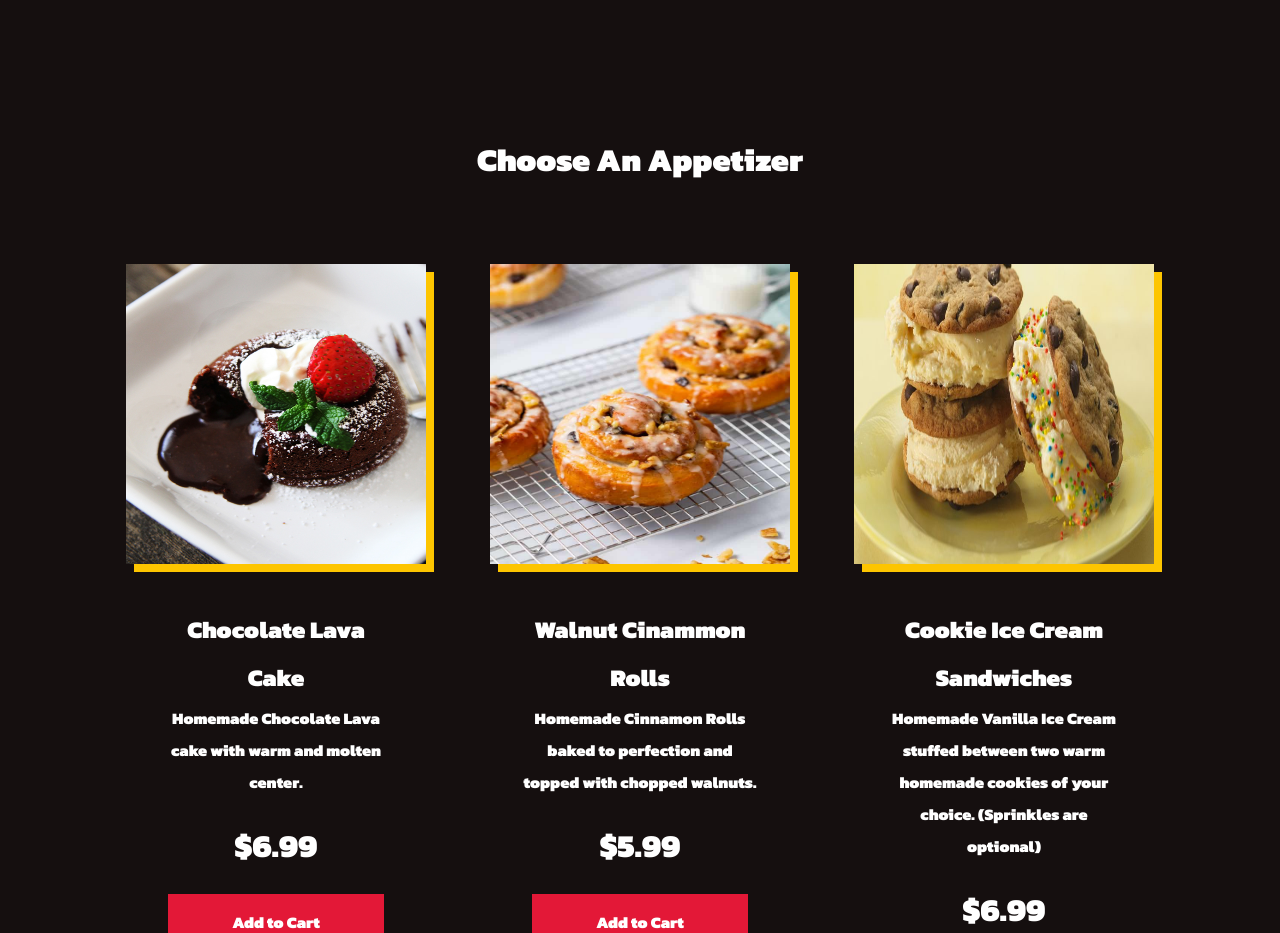
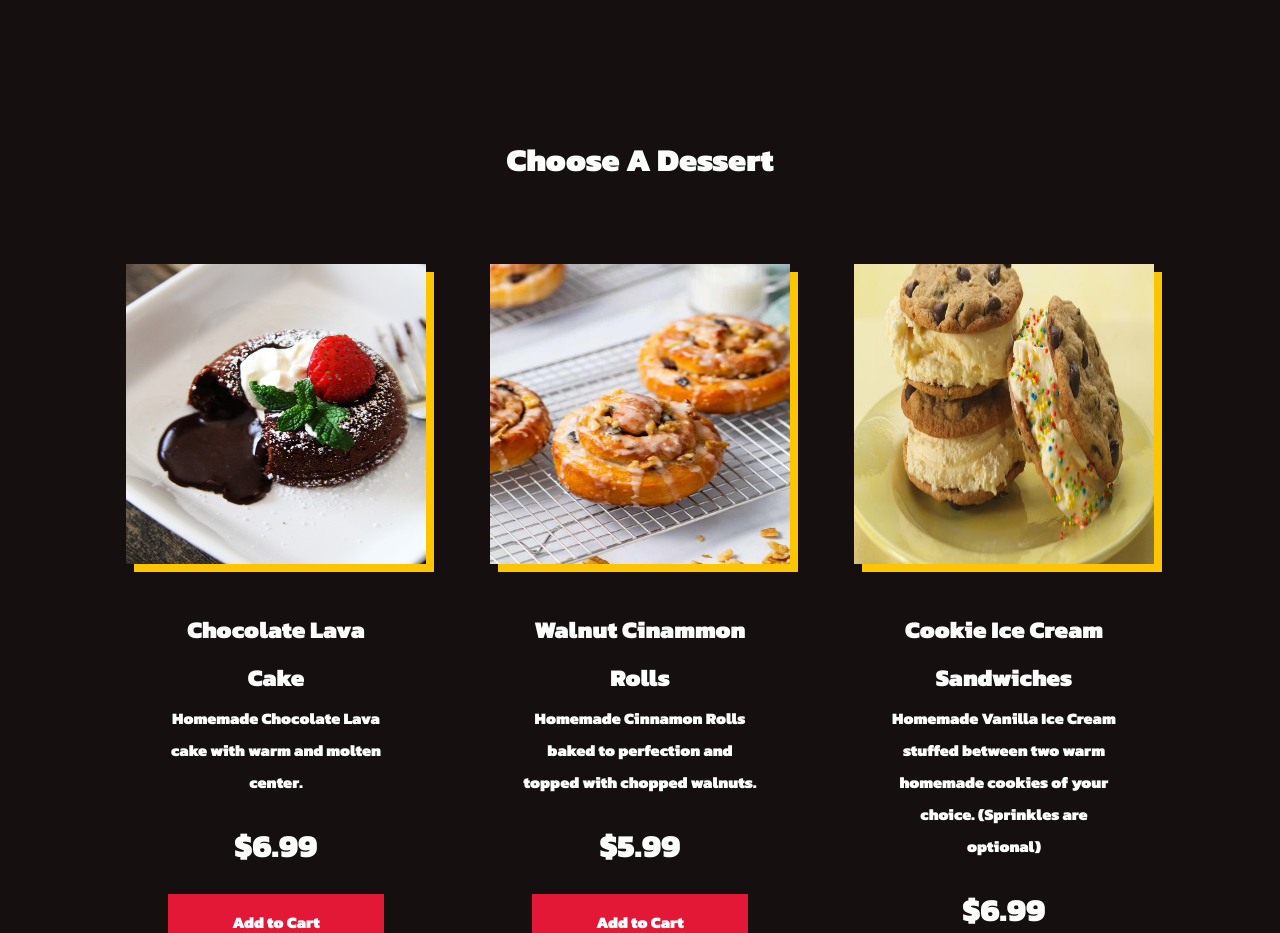
Before and after one commit to Ramong06/pizza-site, a React (Create React App) app: page / in a window 1280 px wide. Shown: the part 3320-4253 px from the top of the page. Built offline with nearby package versions, Linux system fonts and the light colour scheme.

Commit message:
changed appetizer to dessert

```diff
--- a/src/App.js
+++ b/src/App.js
@@ -15,7 +15,7 @@ const App = () => {
       <Products heading='Choose Your Favorite' data={productData} />
       <Feature />
       <Products heading='Choose An Appetizer' data={appData} />
-      <Products heading='Choose An Appetizer' data={sweetData} />
+      <Products heading='Choose A Dessert' data={sweetData} />
       <Footer />
     </Router>
   )
```
